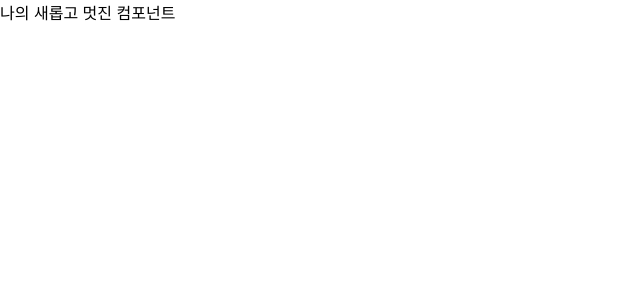
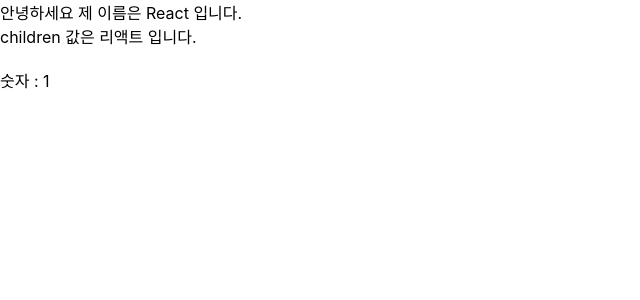
Before and after one commit to bluewhale507/React, a React (Create React App) app in the folder bluewhale507/: page / in a window 1280 px wide. Shown: the top 300 px of the page, without its empty margins (0-640 px from the left). Built offline with nearby package versions, Linux system fonts and the light colour scheme.

Commit message:
third commit

```diff
--- a/bluewhale507/src/App.js
+++ b/bluewhale507/src/App.js
@@ -3,7 +3,7 @@
 
 class App extends Component {
   render() {
-    return <MyComponent/>
+    return <MyComponent name="React" number={1}>리액트</MyComponent>
   }
 }
 
--- a/bluewhale507/src/MyComponent.js
+++ b/bluewhale507/src/MyComponent.js
@@ -1,5 +1,24 @@
-const MyComponent = () => {
-    return <div>나의 새롭고 멋진 컴포넌트</div>
+import { Fragment } from "react";
+import PropTypes from 'prop-types';
+
+const MyComponent = ({name, number, children}) => {
+    return (
+        <Fragment>
+            <div>안녕하세요 제 이름은 {name} 입니다.</div>
+            <div>children 값은 {children} 입니다.</div>
+            <br/>
+            숫자 : {number}
+        </Fragment>
+    );
+}
+
+MyComponent.defaultProps = {
+    name : '기본이름'
+}
+
+MyComponent.propTypes = {
+    name : PropTypes.string,
+    number : PropTypes.number.isRequired
 }
 
 export default MyComponent;
```
